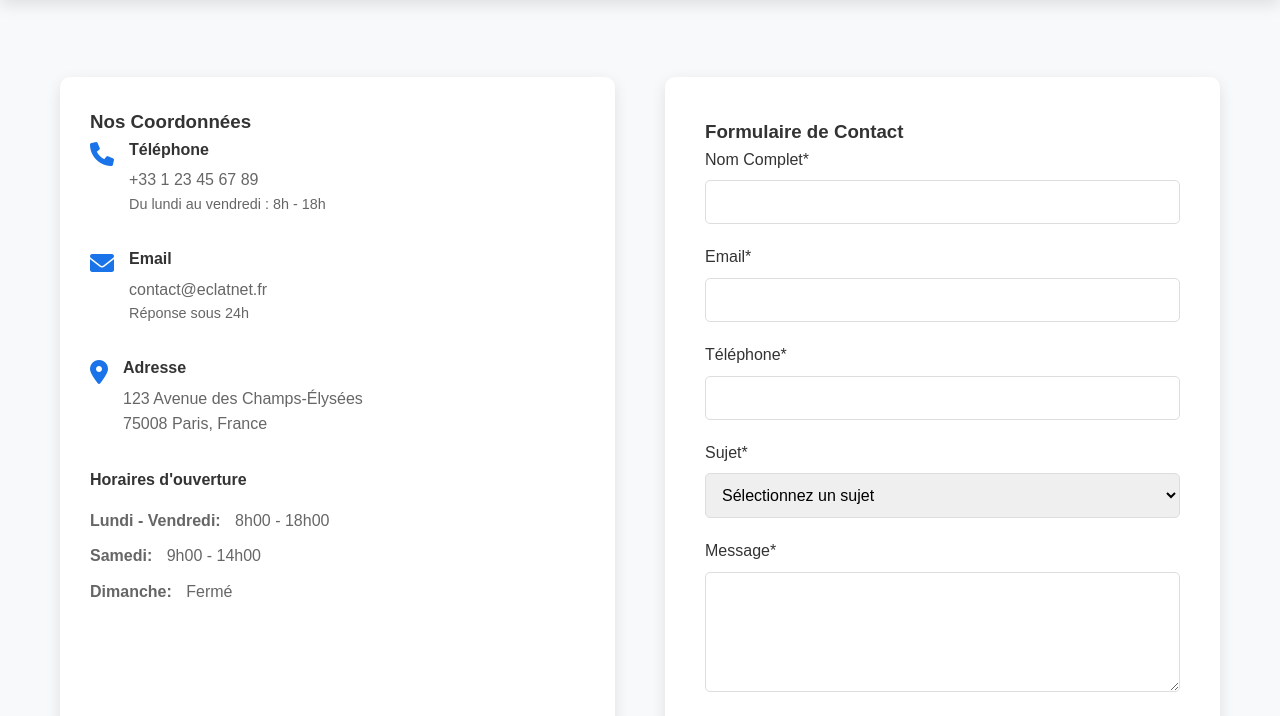
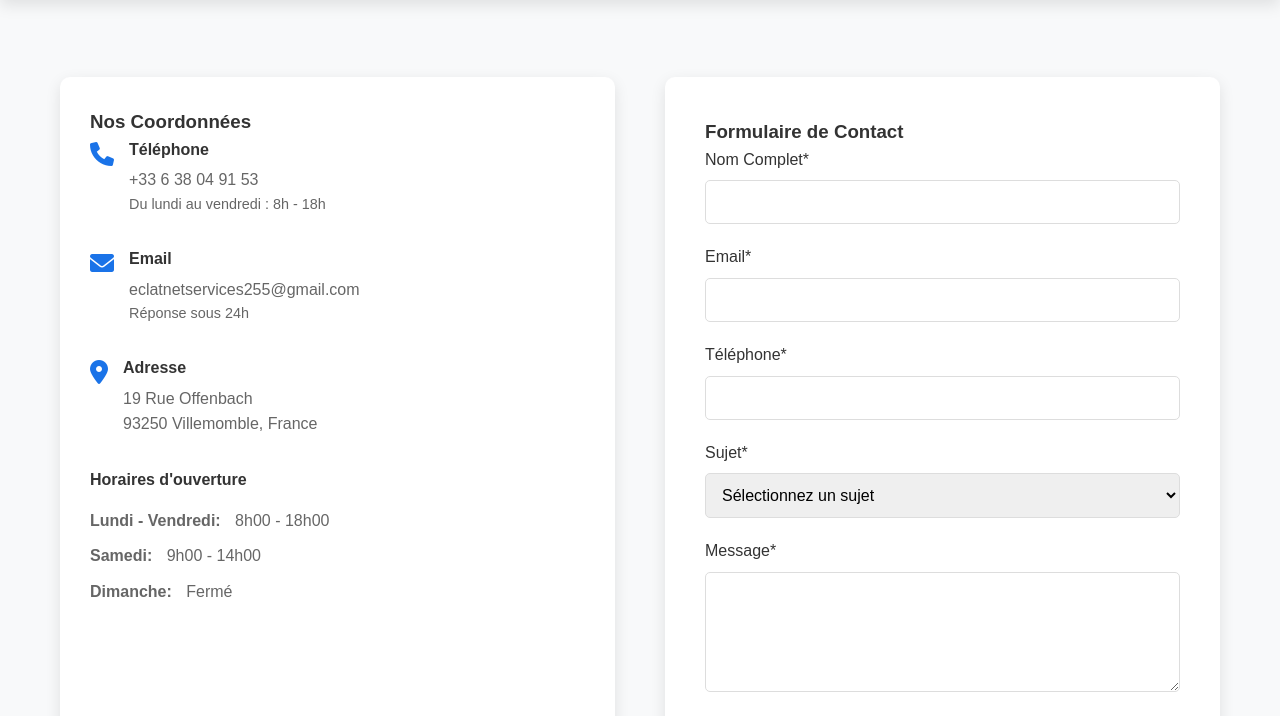
Before and after one commit to Pipito1988/Eclatnetservices, a plain HTML site: page contact.html in a window 1280 px wide. Shown: the part 80-796 px from the top of the page. Drawn offline with Linux system fonts and the light colour scheme.

Commit message:
Update contact.html

```diff
--- a/contact.html
+++ b/contact.html
@@ -53,7 +53,7 @@
                         <i class="fas fa-phone"></i>
                         <div>
                             <h4>Téléphone</h4>
-                            <p>+33 1 23 45 67 89</p>
+                            <p>+33 6 38 04 91 53</p>
                             <p class="info-detail">Du lundi au vendredi : 8h - 18h</p>
                         </div>
                     </div>
@@ -61,7 +61,7 @@
                         <i class="fas fa-envelope"></i>
                         <div>
                             <h4>Email</h4>
-                            <p>contact@eclatnet.fr</p>
+                            <p>eclatnetservices255@gmail.com</p>
                             <p class="info-detail">Réponse sous 24h</p>
                         </div>
                     </div>
@@ -69,8 +69,8 @@
                         <i class="fas fa-map-marker-alt"></i>
                         <div>
                             <h4>Adresse</h4>
-                            <p>123 Avenue des Champs-Élysées</p>
-                            <p>75008 Paris, France</p>
+                            <p>19 Rue Offenbach</p>
+                            <p>93250 Villemomble, France</p>
                         </div>
                     </div>
                     <div class="contact-hours">
```
